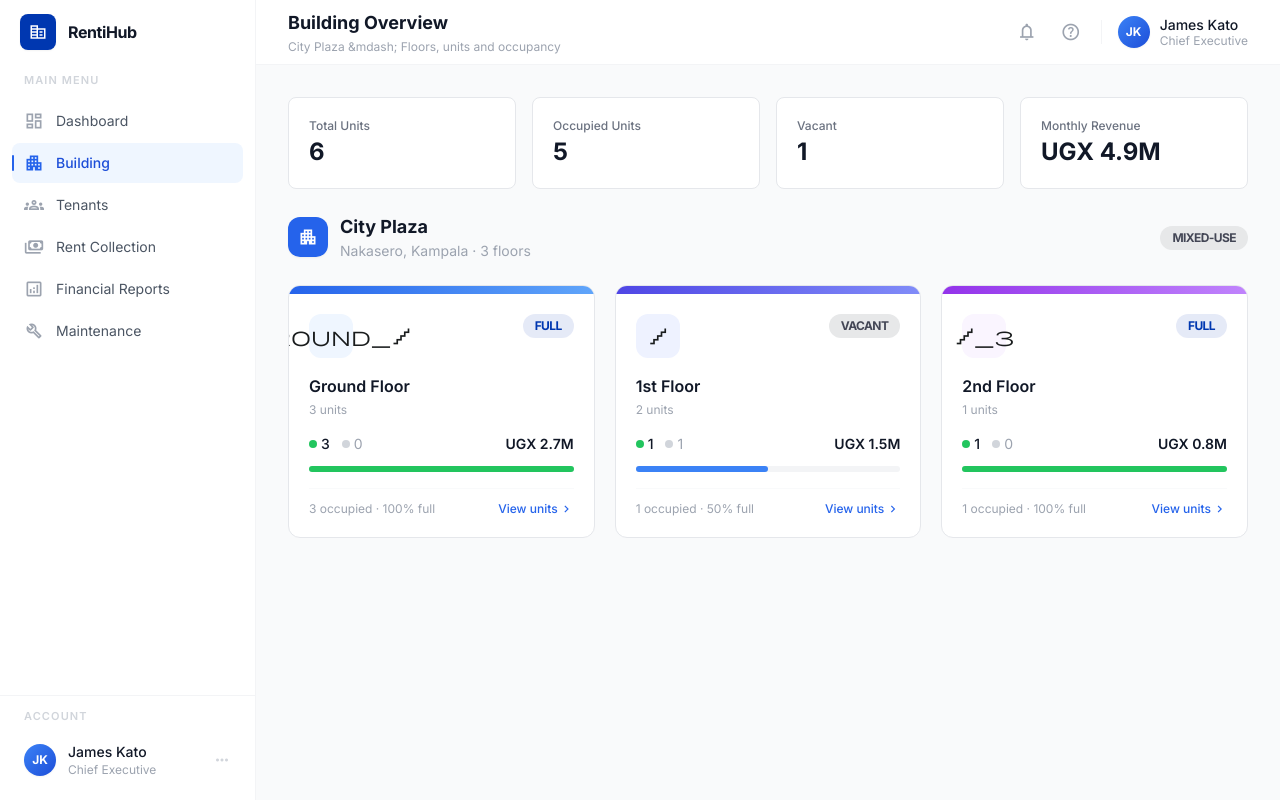
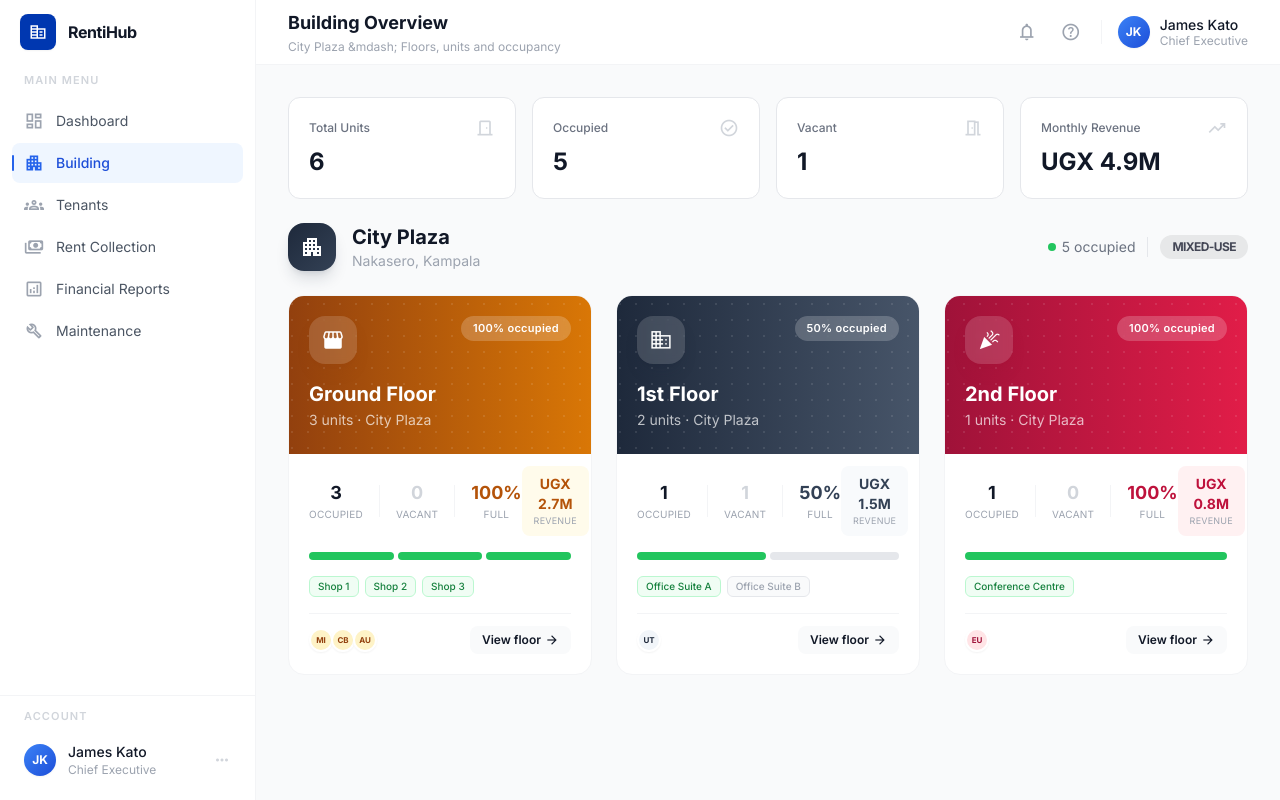
Before and after one commit to RockieRaheem/Renti-Hub, a React (Vite) app: page /properties in a window 1280 px wide. Built offline with nearby package versions, Linux system fonts and the light colour scheme.

Commit message:
Redesign the floor cards

```diff
--- a/src/pages/Properties.jsx
+++ b/src/pages/Properties.jsx
@@ -2,16 +2,34 @@ import { Link } from 'react-router-dom'
 import StatusBadge from '../components/ui/StatusBadge'
 import { building, floors, totalUnits, occupiedUnits, monthlyRevenue, floorSlug } from '../data/currentBuilding'
 
-const floorIcons = {
-  'Ground Floor': 'ground_floor',
-  '1st Floor': 'floor',
-  '2nd Floor': 'floor_3',
-}
-
-const floorColors = [
-  { bg: 'bg-blue-50', icon: 'text-blue-600', badge: 'bg-blue-600', from: 'from-blue-600', to: 'to-blue-400' },
-  { bg: 'bg-indigo-50', icon: 'text-indigo-600', badge: 'bg-indigo-600', from: 'from-indigo-600', to: 'to-indigo-400' },
-  { bg: 'bg-purple-50', icon: 'text-purple-600', badge: 'bg-purple-600', from: 'from-purple-600', to: 'to-purple-400' },
+const floorStyles = [
+  {
+    icon: 'storefront',
+    gradient: 'from-amber-800 to-amber-600',
+    lightBg: 'bg-amber-50',
+    iconBg: 'bg-white/15',
+    iconShadow: 'shadow-amber-800/15',
+    accent: 'text-amber-700',
+    chipFloor: 'bg-amber-100 text-amber-800',
+  },
+  {
+    icon: 'business',
+    gradient: 'from-slate-800 to-slate-600',
+    lightBg: 'bg-slate-50',
+    iconBg: 'bg-white/15',
+    iconShadow: 'shadow-slate-800/15',
+    accent: 'text-slate-700',
+    chipFloor: 'bg-slate-100 text-slate-800',
+  },
+  {
+    icon: 'celebration',
+    gradient: 'from-rose-800 to-rose-600',
+    lightBg: 'bg-rose-50',
+    iconBg: 'bg-white/15',
+    iconShadow: 'shadow-rose-800/15',
+    accent: 'text-rose-700',
+    chipFloor: 'bg-rose-100 text-rose-800',
+  },
 ]
 
 export default function Properties() {
@@ -20,85 +38,140 @@ export default function Properties() {
 
       <div className="grid grid-cols-2 lg:grid-cols-4 gap-4">
         {[
-          { label: 'Total Units', value: totalUnits },
-          { label: 'Occupied Units', value: occupiedUnits },
-          { label: 'Vacant', value: totalUnits - occupiedUnits },
-          { label: 'Monthly Revenue', value: `UGX ${(monthlyRevenue / 1000000).toFixed(1)}M` },
+          { label: 'Total Units', value: totalUnits, icon: 'door_front' },
+          { label: 'Occupied', value: occupiedUnits, icon: 'check_circle' },
+          { label: 'Vacant', value: totalUnits - occupiedUnits, icon: 'meeting_room' },
+          { label: 'Monthly Revenue', value: `UGX ${(monthlyRevenue / 1000000).toFixed(1)}M`, icon: 'trending_up' },
         ].map((s) => (
-          <div key={s.label} className="bg-white rounded-lg border border-gray-200 p-5">
-            <p className="text-xs text-gray-500 font-medium mb-0.5">{s.label}</p>
+          <div key={s.label} className="bg-white rounded-xl border border-gray-200 p-5">
+            <div className="flex items-center justify-between mb-2">
+              <p className="text-xs text-gray-500 font-medium">{s.label}</p>
+              <span className="material-symbols-outlined text-gray-300 text-xl">{s.icon}</span>
+            </div>
             <p className="text-2xl font-bold text-gray-900">{s.value}</p>
           </div>
         ))}
       </div>
 
-      <div className="mb-2">
-        <div className="flex items-center gap-3">
-          <div className="w-10 h-10 rounded-xl bg-blue-600 flex items-center justify-center shadow-sm">
-            <span className="material-symbols-outlined text-white text-xl">apartment</span>
+      <div className="flex items-center gap-4 mb-2">
+        <div className="w-12 h-12 rounded-2xl bg-gradient-to-br from-slate-800 to-slate-700 flex items-center justify-center shadow-lg shadow-slate-800/15">
+          <span className="material-symbols-outlined text-white text-2xl">apartment</span>
+        </div>
+        <div>
+          <h2 className="text-xl font-bold text-gray-900">{building.name}</h2>
+          <p className="text-sm text-gray-400">{building.location}</p>
+        </div>
+        <div className="ml-auto flex items-center gap-3">
+          <div className="flex items-center gap-1.5 text-sm text-gray-500">
+            <span className="w-2 h-2 rounded-full bg-green-500" />
+            <span>{occupiedUnits} occupied</span>
           </div>
-          <div>
-            <h2 className="text-lg font-bold text-gray-900">{building.name}</h2>
-            <p className="text-sm text-gray-400">{building.location} &middot; {floors.length} floors</p>
-          </div>
-          <div className="ml-auto">
-            <StatusBadge status={building.type} />
-          </div>
+          <div className="h-5 w-px bg-gray-200" />
+          <StatusBadge status={building.type} />
         </div>
       </div>
 
-      <div className="grid grid-cols-1 md:grid-cols-3 gap-5">
+      <div className="grid grid-cols-1 md:grid-cols-3 gap-6">
         {floors.map((floor, index) => {
           const occ = floor.units.filter((u) => u.status === 'occupied').length
           const vac = floor.units.length - occ
           const rev = floor.units.reduce((s, u) => s + (u.status === 'occupied' ? u.monthlyRent : 0), 0)
           const pct = Math.round((occ / floor.units.length) * 100)
-          const colors = floorColors[index % floorColors.length]
+          const style = floorStyles[index]
 
           return (
             <Link
               key={floor.name}
               to={`/properties/floor/${floorSlug(floor.name)}`}
-              className="block bg-white rounded-xl border border-gray-200 overflow-hidden hover:shadow-md hover:-translate-y-0.5 transition-all duration-200 group"
+              className="block bg-white rounded-2xl border border-gray-100 overflow-hidden hover:shadow-xl hover:-translate-y-1 transition-all duration-300 group"
             >
-              <div className={`h-2 bg-gradient-to-r ${colors.from} ${colors.to}`} />
-              <div className="p-5">
-                <div className="flex items-start justify-between mb-4">
-                  <div className={`w-11 h-11 rounded-xl ${colors.bg} flex items-center justify-center`}>
-                    <span className="material-symbols-outlined text-xl">{floorIcons[floor.name] || 'floor'}</span>
+              <div className={`bg-gradient-to-r ${style.gradient} p-5 pb-6 relative overflow-hidden`}>
+                <div className="absolute inset-0 opacity-10" style={{
+                  backgroundImage: 'radial-gradient(circle at 20% 50%, white 1px, transparent 1px)',
+                  backgroundSize: '16px 16px',
+                }} />
+                <div className="flex items-start justify-between relative">
+                  <div className={`w-12 h-12 rounded-2xl ${style.iconBg} backdrop-blur-sm flex items-center justify-center shadow-lg ${style.iconShadow}`}>
+                    <span className="material-symbols-outlined text-white text-2xl" style={{ fontVariationSettings: "'FILL' 1, 'wght' 300, 'GRAD' 0, 'opsz' 24" }}>{style.icon}</span>
                   </div>
-                  <div className="flex items-center gap-1.5">
-                    <StatusBadge status={pct >= 90 ? 'Full' : pct >= 70 ? 'Operational' : 'vacant'} />
+                  <div className="bg-white/20 backdrop-blur-sm rounded-full px-3 py-1 text-[11px] font-semibold text-white tracking-wide">
+                    {pct}% occupied
+                  </div>
+                </div>
+                <h3 className="text-white text-xl font-bold mt-4 relative">{floor.name}</h3>
+                <p className="text-white/70 text-sm mt-0.5 relative">{floor.units.length} units &middot; {building.name}</p>
+              </div>
+
+              <div className="p-5 -mt-2 relative z-10">
+                <div className="flex items-center justify-between mb-4">
+                  <div className="flex items-center gap-4">
+                    <div className="text-center">
+                      <p className="text-lg font-bold text-gray-900">{occ}</p>
+                      <p className="text-[10px] text-gray-400 uppercase tracking-wide">Occupied</p>
+                    </div>
+                    <div className="w-px h-8 bg-gray-100" />
+                    <div className="text-center">
+                      <p className="text-lg font-bold text-gray-300">{vac}</p>
+                      <p className="text-[10px] text-gray-400 uppercase tracking-wide">Vacant</p>
+                    </div>
+                    <div className="w-px h-8 bg-gray-100" />
+                    <div className="text-center">
+                      <p className={`text-lg font-bold ${style.accent}`}>{pct}%</p>
+                      <p className="text-[10px] text-gray-400 uppercase tracking-wide">Full</p>
+                    </div>
+                  </div>
+                  <div className={style.lightBg + ' rounded-lg px-3 py-2 text-center'}>
+                    <p className={`text-sm font-bold ${style.accent}`}>UGX {(rev / 1000000).toFixed(1)}M</p>
+                    <p className="text-[9px] text-gray-400 uppercase tracking-wide">Revenue</p>
                   </div>
                 </div>
 
-                <h3 className="text-base font-semibold text-gray-900 group-hover:text-blue-600 transition-colors mb-1">{floor.name}</h3>
-                <p className="text-xs text-gray-400 mb-4">{floor.units.length} units</p>
-
-                <div className="flex items-center justify-between mb-3">
-                  <div className="flex items-center gap-3 text-sm">
-                    <span className="flex items-center gap-1">
-                      <span className="w-2 h-2 rounded-full bg-green-500" />
-                      <span className="font-medium text-gray-900">{occ}</span>
-                    </span>
-                    <span className="flex items-center gap-1">
-                      <span className="w-2 h-2 rounded-full bg-gray-300" />
-                      <span className="text-gray-400">{vac}</span>
-                    </span>
-                  </div>
-                  <span className="text-sm font-semibold text-gray-900">UGX {(rev / 1000000).toFixed(1)}M</span>
+                <div className="flex items-center gap-1 mb-4">
+                  {floor.units.map((unit) => (
+                    <div
+                      key={unit.id}
+                      className={`flex-1 h-2 rounded-full transition-all duration-300 group-hover:scale-y-150 ${
+                        unit.status === 'occupied' ? 'bg-green-500' : 'bg-gray-200'
+                      }`}
+                      title={`${unit.name}: ${unit.status}`}
+                    />
+                  ))}
                 </div>
 
-                <div className="h-1.5 bg-gray-100 rounded-full">
-                  <div className={`h-full rounded-full transition-all ${occ === floor.units.length ? 'bg-green-500' : 'bg-blue-500'}`}
-                    style={{ width: `${pct}%` }} />
+                <div className="flex flex-wrap gap-1.5 mb-4">
+                  {floor.units.map((unit) => (
+                    <span
+                      key={unit.id}
+                      className={`text-[10px] font-medium px-2 py-0.5 rounded-md border transition-colors ${
+                        unit.status === 'occupied'
+                          ? 'bg-green-50 text-green-700 border-green-200'
+                          : 'bg-gray-50 text-gray-400 border-gray-200'
+                      }`}
+                    >
+                      {unit.name}
+                    </span>
+                  ))}
                 </div>
 
-                <div className="flex items-center justify-between mt-4 pt-3 border-t border-gray-50">
-                  <span className="text-xs text-gray-400">{occ} occupied &middot; {pct}% full</span>
-                  <span className="flex items-center gap-0.5 text-xs font-medium text-blue-600 group-hover:text-blue-700 transition-colors">
-                    View units
-                    <span className="material-symbols-outlined text-sm">chevron_right</span>
+                <div className="flex items-center justify-between pt-3 border-t border-gray-100">
+                  <div className="flex items-center gap-1">
+                    {floor.units.filter((u) => u.tenant).slice(0, 5).map((unit) => (
+                      <div
+                        key={unit.id}
+                        className={`w-6 h-6 rounded-full flex items-center justify-center text-[8px] font-bold border-2 border-white -mr-1.5 shadow-sm ${style.chipFloor}`}
+                      >
+                        {unit.tenant?.initials}
+                      </div>
+                    ))}
+                    {occ > 5 && (
+                      <div className="w-6 h-6 rounded-full bg-gray-100 flex items-center justify-center text-[8px] font-bold text-gray-500 border-2 border-white -ml-1">
+                        +{occ - 5}
+                      </div>
+                    )}
+                  </div>
+                  <span className="flex items-center gap-1 text-xs font-semibold text-gray-900 bg-gray-50 px-3 py-1.5 rounded-lg group-hover:bg-blue-50 group-hover:text-blue-600 transition-colors">
+                    View floor
+                    <span className="material-symbols-outlined text-sm group-hover:translate-x-0.5 transition-transform">arrow_forward</span>
                   </span>
                 </div>
               </div>
```
